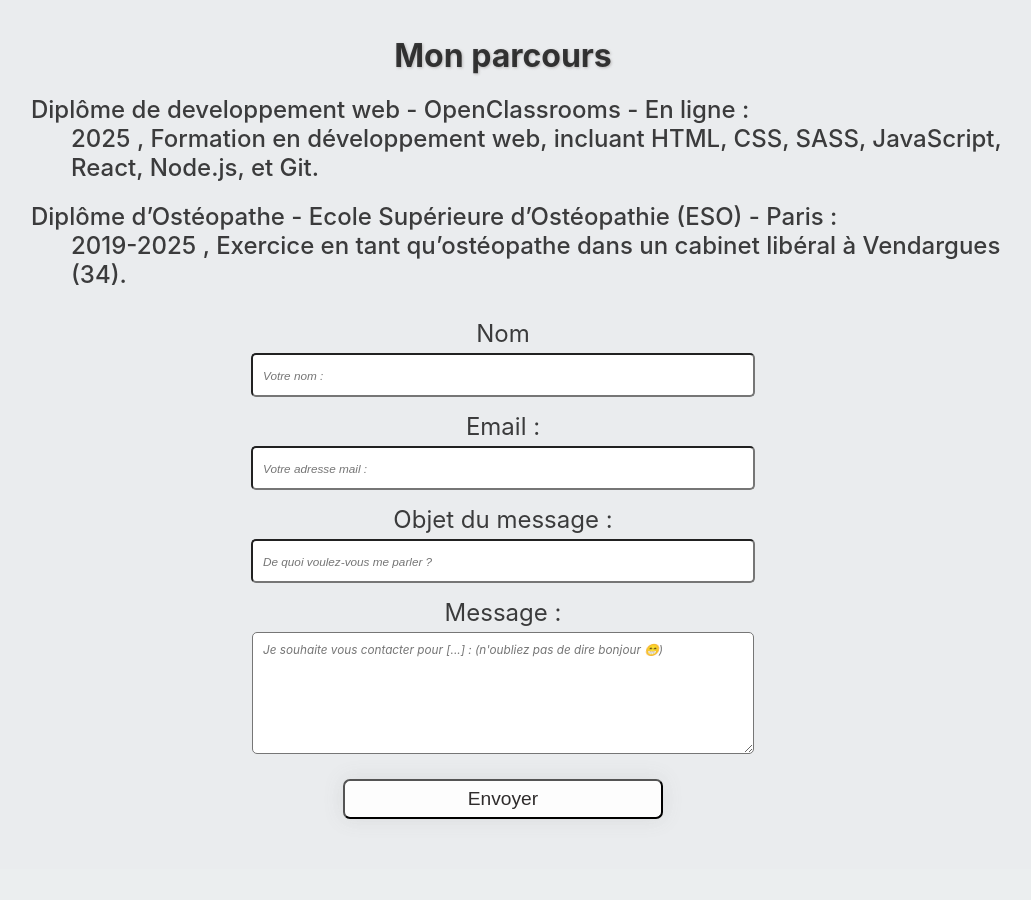
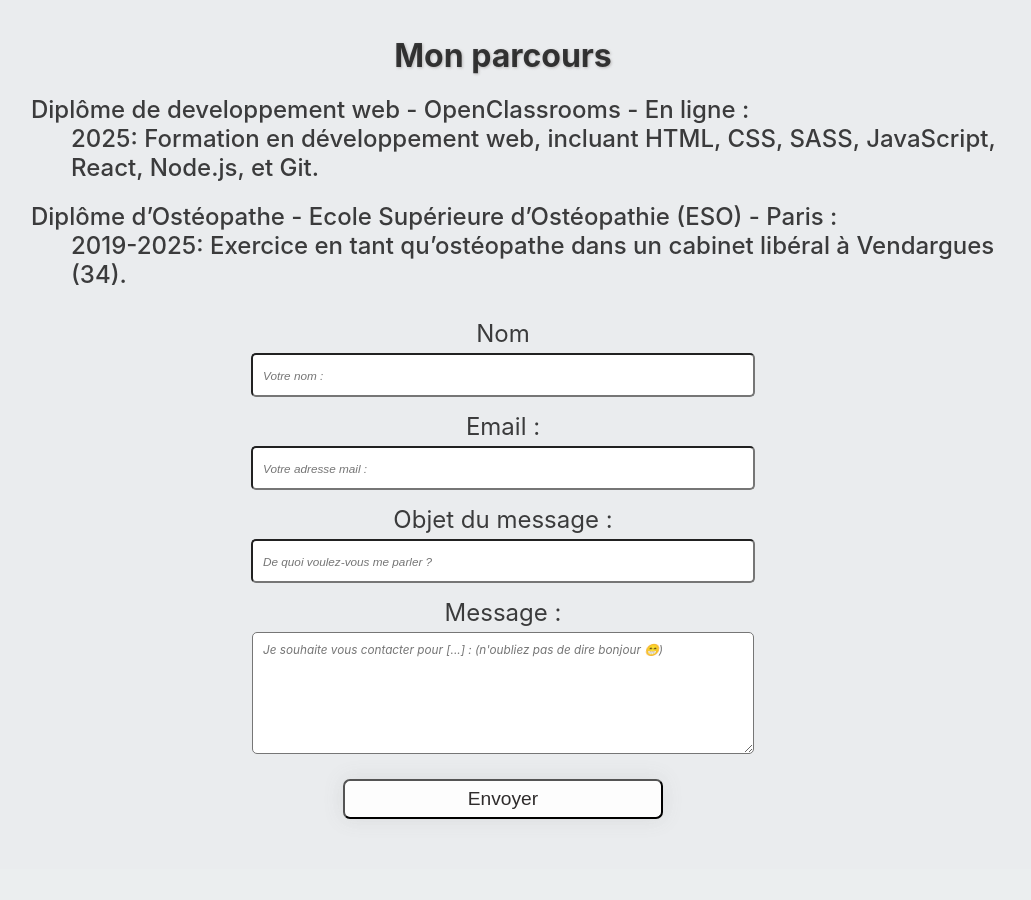
Before and after one commit to FrancoisV34/P8--Portfolio-Dev, a React (Create React App) app: page /#/ in a window 1280 px wide. Shown: the part 2280-3180 px from the top of the page, without its empty margins (137-1168 px from the left). Built offline with nearby package versions, Linux system fonts and the light colour scheme.

Commit message:
just changed a comma into a colon in parcours.jsx

```diff
--- a/src/Components/Parcours.jsx
+++ b/src/Components/Parcours.jsx
@@ -16,7 +16,7 @@ export default function Parcours() {
             {parcours.formation} :
             <ul className="annee-experience">
               <li className="data">
-                {parcours.annee} , {parcours.experience}
+                {parcours.annee}: {parcours.experience}
               </li>
             </ul>
           </li>
```
